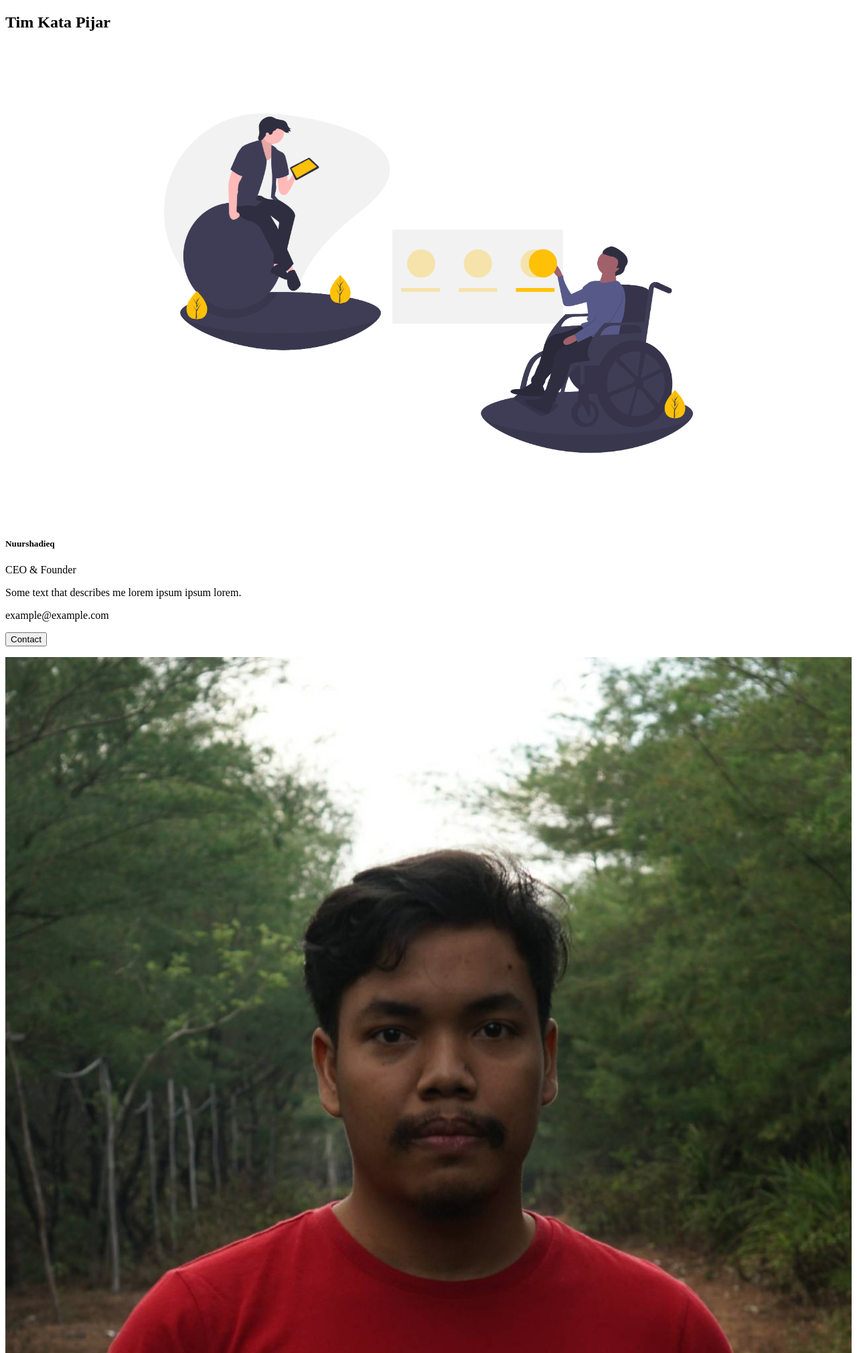
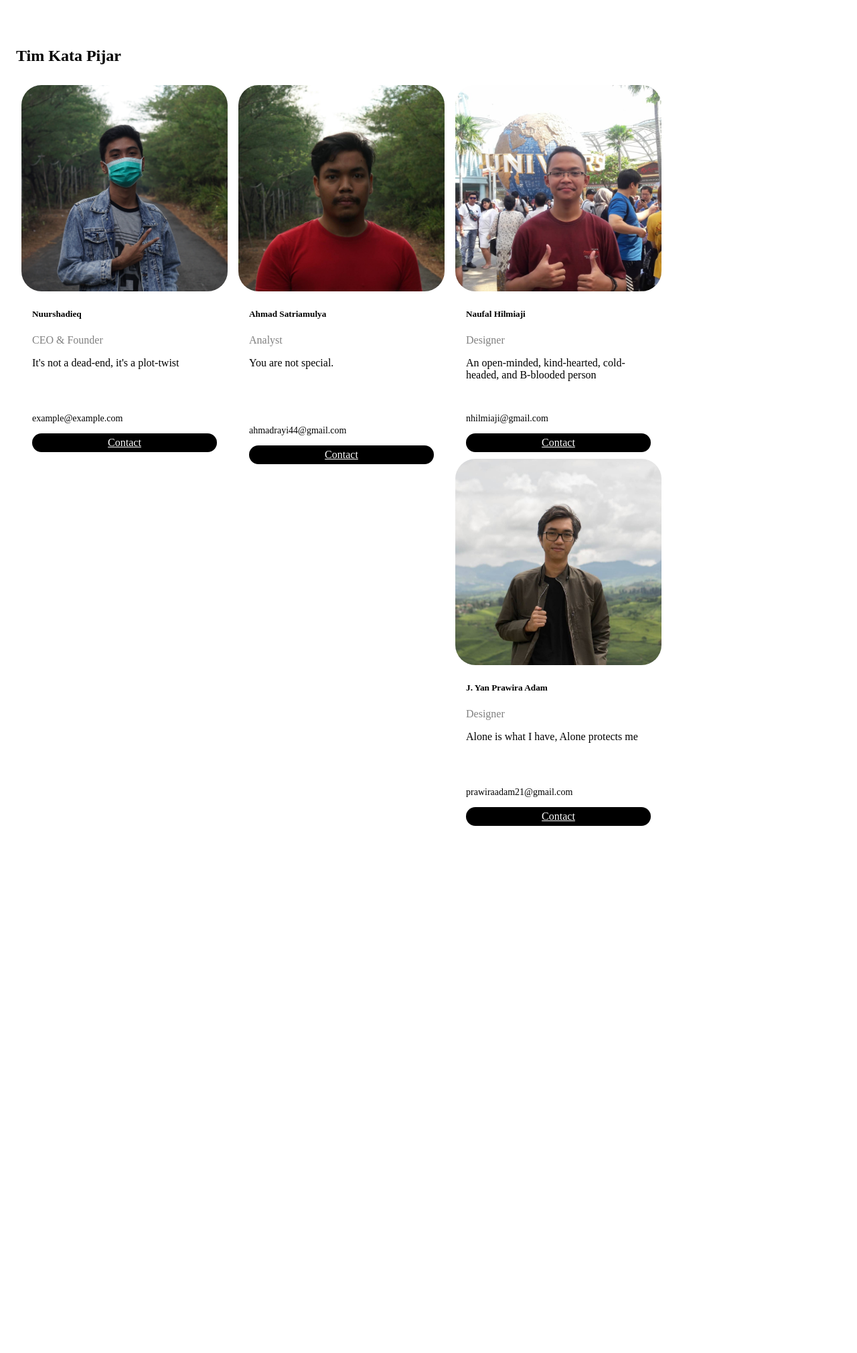
Before and after one commit to prawiraadam/webpro-leskuy, a CodeIgniter app: the page made by application/views/aboutus.php in a window 1280 px wide. Shown: the top 2020 px of the page at 67% size. After the commit the page ends 1233 px from the top, so only its background shows below. Run offline with CodeIgniter, Linux system fonts and the light colour scheme.

Commit message:
Update CI
About us page ++

```diff
--- a/application/views/aboutus.php
+++ b/application/views/aboutus.php
@@ -1,5 +1,8 @@
 <!DOCTYPE html>
 <html>
+<head>
+  <link rel="stylesheet" href="<?php echo base_url('assets/css/aboutus_css.css')?>">
+</head>
 <body>
 <section id="team">
   <div class="container">
@@ -11,49 +14,49 @@
     <div class="row">
       <div class="column">
         <div class="card">
-          <img class="profileimg" src="img/picture1.png" alt="Jane" style="width:100%">
+          <img class="profileimg" src="<?php echo base_url('assets/img/shadieq.jpg')?>" alt="sadik" style="width:100%">
           <div class="container profiledata">
             <h5>Nuurshadieq</h5>
             <p class="title">CEO & Founder</p>
-            <p>Some text that describes me lorem ipsum ipsum lorem.</p>
+            <p>It's not a dead-end, it's a plot-twist</p><br><br>
             <p class="emailtxt">example@example.com</p>
-            <p><button class="contactbtn">Contact</button></p>
+            <a class="contactbtn" href="https://mail.google.com/mail/?view=cm&fs=1&to=shadieqq@gmail.com">Contact</a>
           </div>
         </div>
       </div>
       <div class="column">
         <div class="card">
-          <img class="profileimg" src="img/ahmad.jpg" alt="Mike" style="width:100% ">
+          <img class="profileimg" src="<?php echo base_url('assets/img/ahmad.jpg')?>" alt="ahmad" style="width:100% ">
           <div class="container profiledata">
             <h5>Ahmad Satriamulya</h5>
             <p class="title">Analyst</p>
-            <p>Some text that describes me lorem ipsum ipsum lorem.</p>
-            <p class="emailtxt">ahmadrayi44@gmail.com</p>
-            <p><button class="contactbtn">Contact</button></p>
+            <p>You are not special.</p><br><br><br>
+              <p class="emailtxt">ahmadrayi44@gmail.com</p>
+              <a class="contactbtn" href="https://mail.google.com/mail/?view=cm&fs=1&to=ahmadrayi44@gmail.com">Contact</a>
           </div>
         </div>
       </div>
       <div class="column">
         <div class="card">
-          <img class="profileimg" src="img/punyaku.jpg" alt="John" style="width:100%">
+          <img class="profileimg" src="<?php echo base_url('assets/img/punyaku.jpg')?>" alt="naufal" style="width:100%">
           <div class="container profiledata">
             <h5>Naufal Hilmiaji</h5>
             <p class="title">Designer</p>
-            <p>An open-minded, kind-hearted, cold-headed, and B-blooded person</p>
+            <p>An open-minded, kind-hearted, cold-headed, and B-blooded person</p><br>
             <p class="emailtxt">nhilmiaji@gmail.com</p>
-            <p><button class="contactbtn">Contact</button></p>
+            <a class="contactbtn" href="https://mail.google.com/mail/?view=cm&fs=1&to=nhilmiaji@gmail.com">Contact</a>
           </div>
         </div>
       </div>
       <div class="column">
         <div class="card">
-          <img class="profileimg" src="img/adam.jpg" alt="John" style="width:100%">
+          <img class="profileimg" src="<?php echo base_url('assets/img/adam.jpg')?>" alt="adam" style="width:100%">
           <div class="container profiledata">
             <h5>J. Yan Prawira Adam</h5>
             <p class="title">Designer</p>
-            <p>Some text that describes me lorem ipsum ipsum lorem.</p>
+            <p>Alone is what I have, Alone protects me</p><br><br>
             <p class="emailtxt">prawiraadam21@gmail.com</p>
-            <p><button class="contactbtn">Contact</button></p>
+            <a class="contactbtn" href="https://mail.google.com/mail/?view=cm&fs=1&to=prawiraadam21@gmail.com">Contact</a>
           </div>
         </div>
       </div>
@@ -62,20 +65,4 @@
 </body>
 <div class="content">
 </div>
-    <footer id="footers">
-        <div class="container">
-          <div class="footer-social">
-            <a href="#" class="social-icons"><i class="fa fa-facebook"></i></a>
-            <a href="#" class="social-icons"><i class="fa fa-instagram"></i></a>
-            <a href="#" class="social-icons"><i class="fa fa-twitter"></i></a>
-        </div>
-            <ul class="footer-list">
-                <li><a href="aboutus.html">Tentang Kami</a></li>
-                <li><a href="#">Hubungi Kami</a></li>
-                <li><a href="#">Tanya Kami</a></li>
-                <li><a href="#">Ketentuan Layanan</a></li>
-            </ul>
-            <p class="footer-copyright">© 2016 Kata Pijar. All Rights Reserved</p>
-        </div>
-    </footer>
 </html>
--- a/assets/css/aboutus_css.css
+++ b/assets/css/aboutus_css.css
@@ -92,17 +92,17 @@
   border-radius: 30px;
 }
 
-.profiledata {
+.profiledata{
   margin-top: 10px;
 }
 
 .title {
   color: grey;
+
 }
 
 .emailtxt {
-  font-size: 14px;
-}
+  font-size: 14px;}
 
 .contactbtn {
   border: none;
@@ -113,7 +113,9 @@
   text-align: center;
   cursor: pointer;
   width: 100%;
-  border-radius: 30px
+  border-radius: 40px;
+  margin-bottom: 10px;
+  padding: 5px 0 5px;
 }
 
 .contactbtn:hover {
```
Also changed, not shown: application/controllers/home.php (+8 -0 lines), application/views/footer.php (+4 -4 lines), assets/img/logo.png, assets/img/shadieq.jpg (added).
